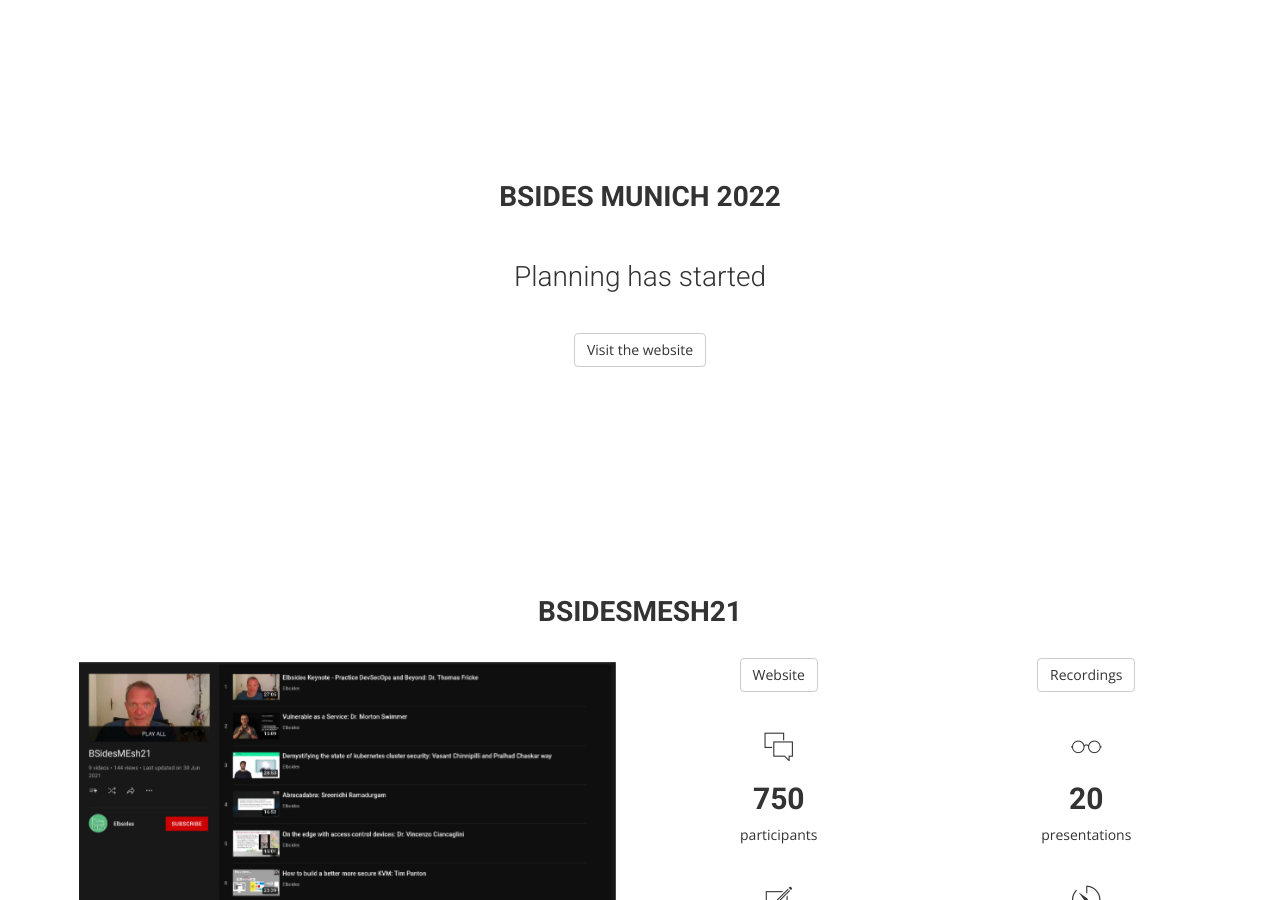
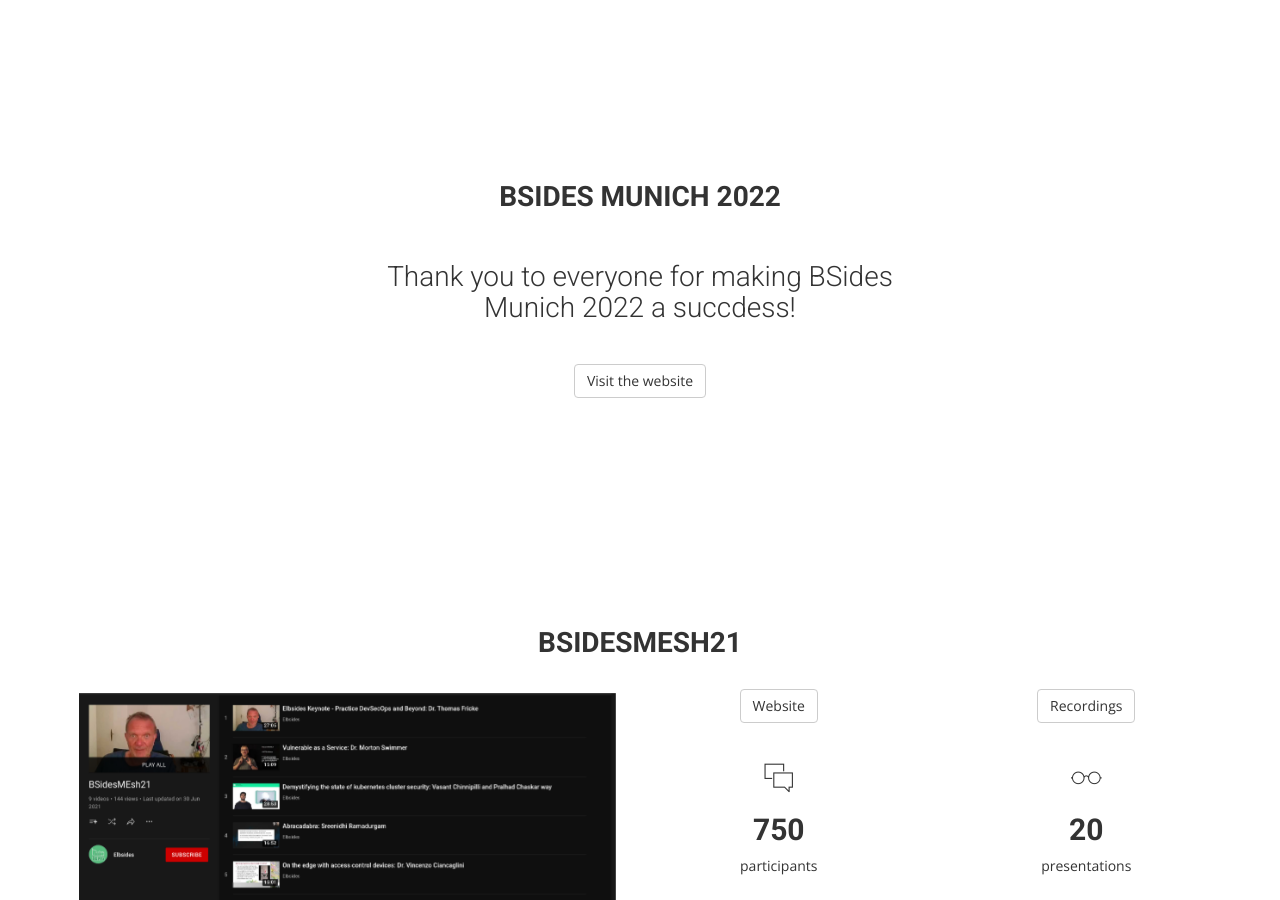
Before and after one commit to BSidesMUC/www, a Jekyll site: the page built from index.md, in a window 1280 px wide and 900 px high, scrolled down 504 px. Built offline with Jekyll 4.4.1, drawn with Linux system fonts in a browser that asks for light colours; some web fonts are replaced.

Commit message:
Change 2022 from planning to thank you.
Since the conference is now over.

```diff
--- a/_config.yml
+++ b/_config.yml
@@ -74,7 +74,7 @@
   archive:
     a2022:
       title: "BSides Munich 2022"
-      description: "Planning has started"
+      description: "Thank you to everyone for making BSides Munich 2022 a succdess!"
       website_uri: "https://2022.bsidesmunich.org/"
     a2021:
       title: "BSidesMEsh21"
```
